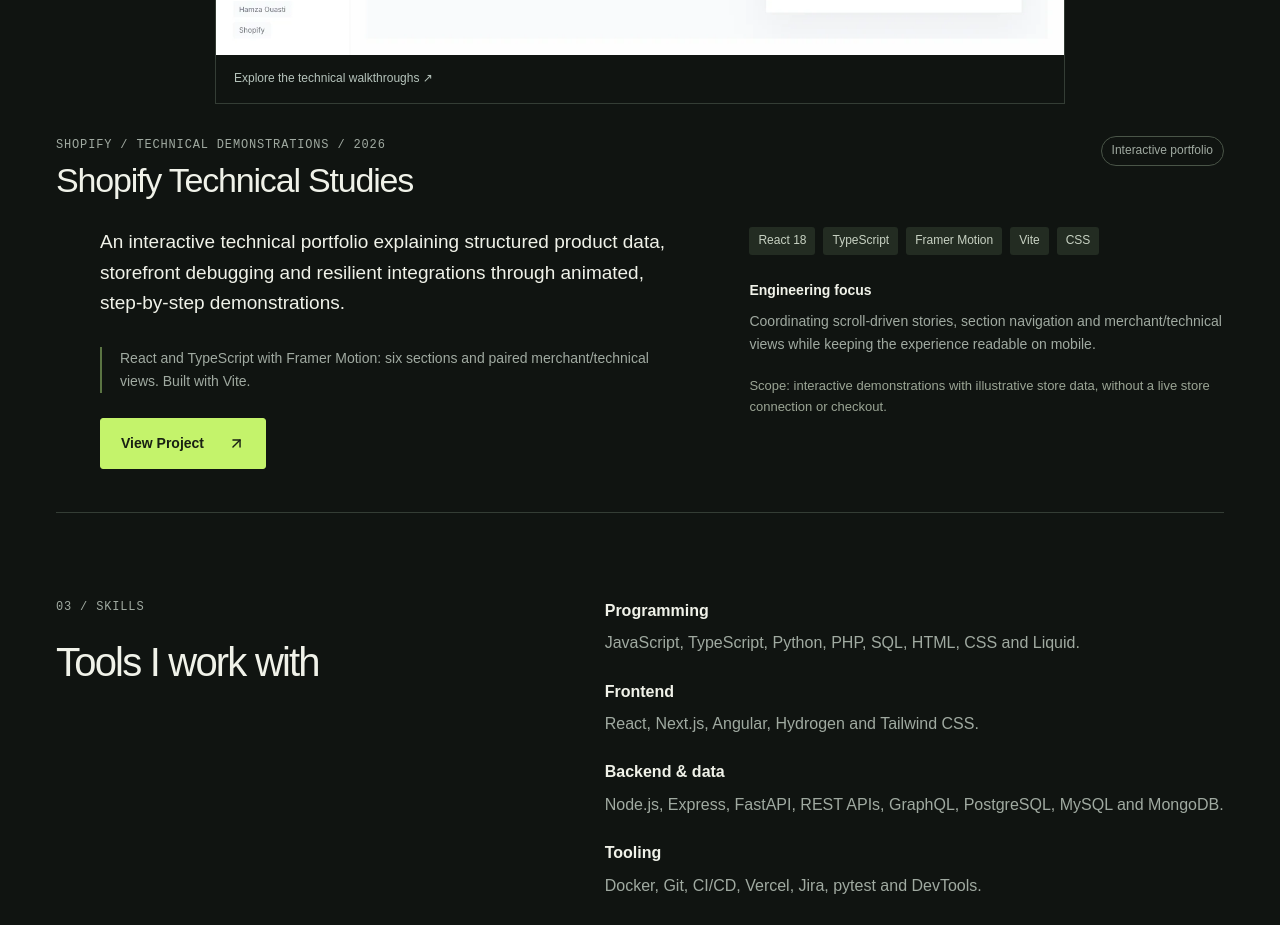
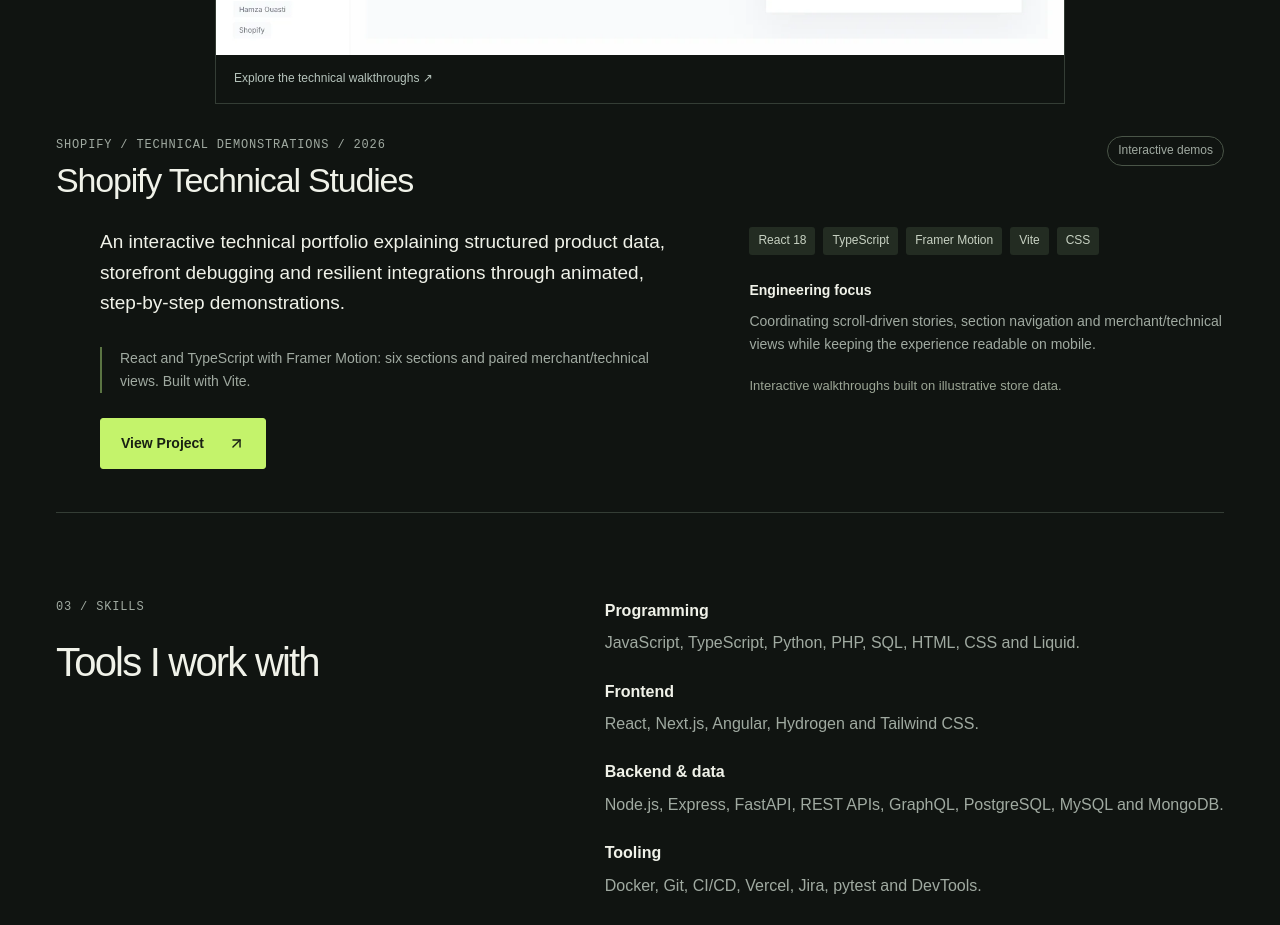
Before and after one commit to ouastihamza/ouastihamza.github.io, a Next.js app: page / in a window 1280 px wide. Shown: the part 3600-4525 px from the top of the page. Built offline with nearby package versions, Linux system fonts and the light colour scheme.

Commit message:
Reword the Shopify Technical Studies card note and status

```diff
--- a/app/data/projects.ts
+++ b/app/data/projects.ts
@@ -109,12 +109,12 @@
     architecture: "React and TypeScript with Framer Motion: six sections and paired merchant/technical views. Built with Vite.",
     technologies: ["React 18", "TypeScript", "Framer Motion", "Vite", "CSS"],
     challenges: "Coordinating scroll-driven stories, section navigation and merchant/technical views while keeping the experience readable on mobile.",
-    note: "Scope: interactive demonstrations with illustrative store data, without a live store connection or checkout.",
+    note: "Interactive walkthroughs built on illustrative store data.",
     githubUrl: null,
     liveUrl: null,
     repositoryName: null,
     featured: true,
-    status: "Interactive portfolio",
+    status: "Interactive demos",
     year: 2026,
     detailUrl: null,
     projectUrl: "/projects/shopify-technical-studies",
```
